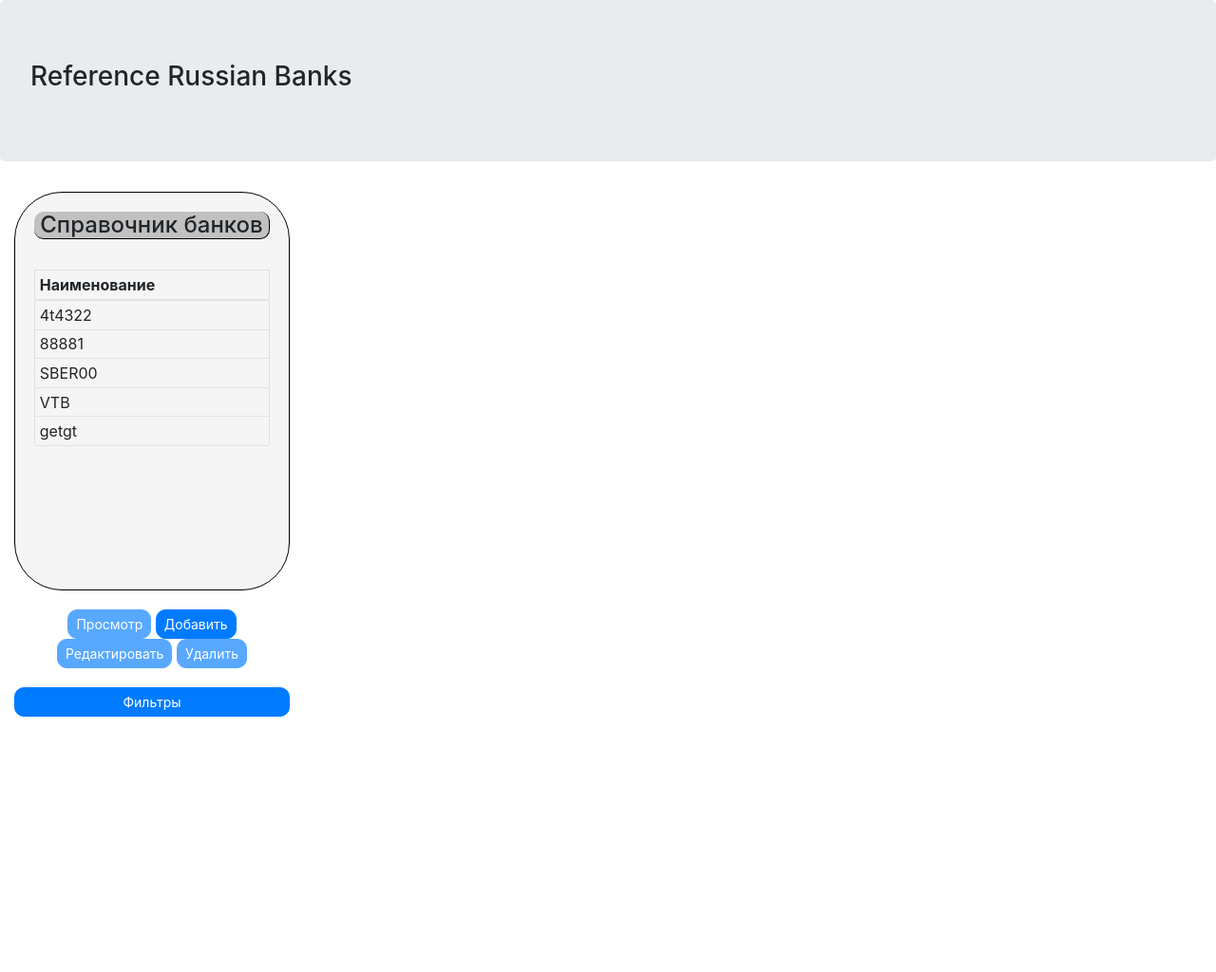
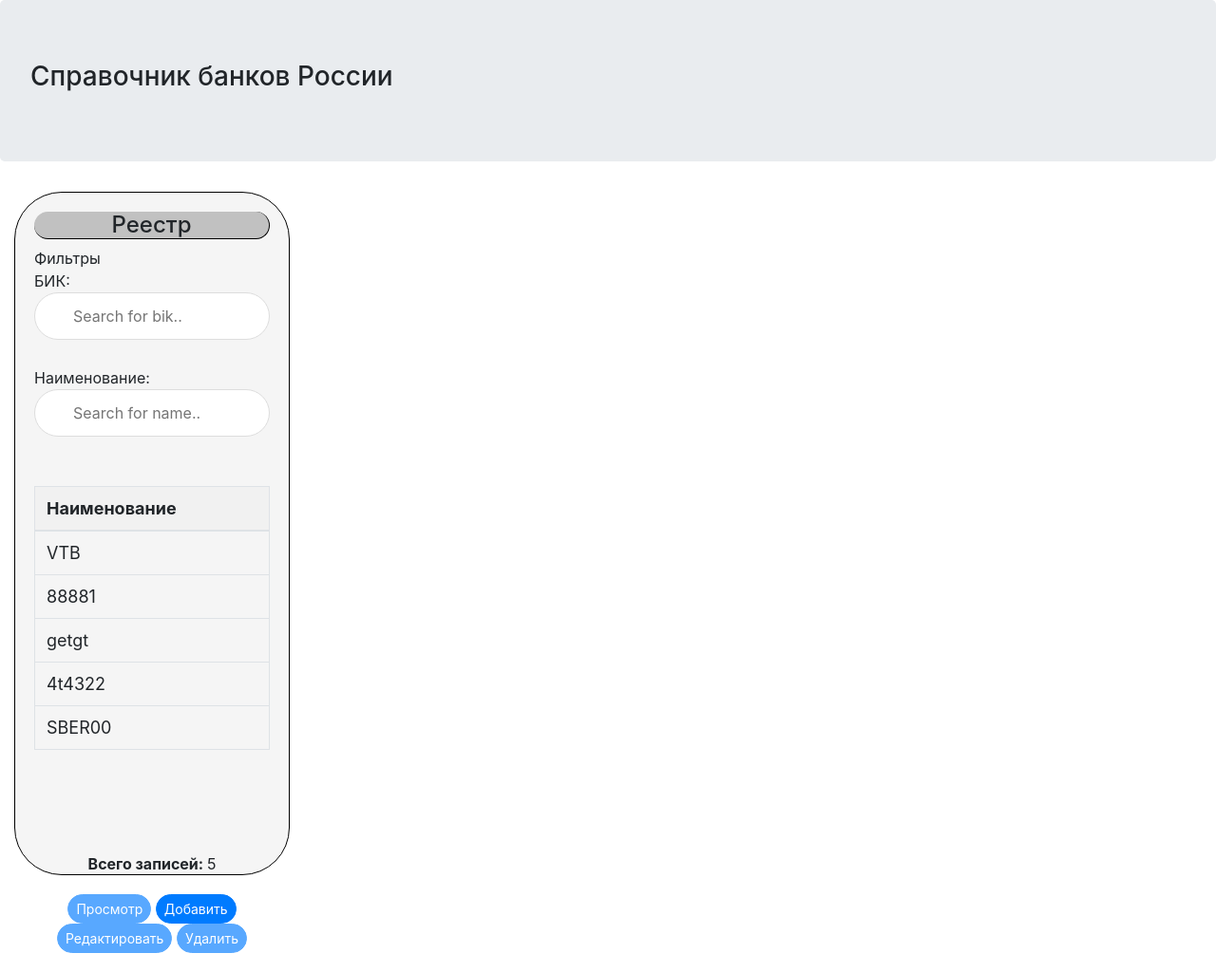
Before and after one commit to Wenomgun/reference_project, a Django app: page / in a window 1280 px wide. Shown: the whole page at 95% size. Before the commit the page ends 755 px from the top, so only its background shows below. Run offline with Django 3.2, Linux system fonts and the light colour scheme; data comes from the database, SQL or seed files in the repository; both versions use the stored data as it was after the commit; some libraries are stand-ins or nearby versions.

Commit message:
check filters and mask

```diff
--- a/referbank/mainApp/static/css/mainApp.css
+++ b/referbank/mainApp/static/css/mainApp.css
@@ -16,7 +16,7 @@
     margin-bottom: 20px;
 }
 .b-el{
-    border-radius: 10px 10px 10px 10px;
+    border-radius: 50px 50px 50px 50px;
 }
 
 .f-v {
@@ -25,21 +25,13 @@
 }
 .mygrid-wrapper-div {
     overflow: scroll;
-    height: 300px;
+    height: 400px;
 }
 
 .main-container{
     align: center;
 }
 
-.filters-search-pnl {
-   display: inline-block;
-   border: 1px solid black;
-   padding: 20px;
-   background: #F5F5F5;
-   margin-top: 20px;
-   border-radius: 50px 50px 50px 50px;
-}
 .container-buttons{
     display: block;
     padding-top: 20px;
@@ -50,13 +42,13 @@
   background: #C1C1C1;
   border-bottom: 1px solid black;
   border-right: 1px solid black;
-  border-radius: 10px 10px 10px 10px;
+  border-radius: 50px 50px 50px 50px;
   text-align: center;
 }
 .box-reestr {
   background: #F5F5F5;
   border: 1px solid black;
-  height: 420px;
+  height: 720px;
   width: 100%;
   padding: 20px;
   border-radius: 50px 50px 50px 50px;
@@ -86,3 +78,49 @@
     background-color: black;
     border: 2px solid #666;
 }
+
+.box-countRow p{
+    align: right;
+    display: inline;
+}
+
+.box-countRow{
+    text-align: center;
+    margin: 10px;
+}
+/**/
+
+#filter-name, #filter-bik {
+  background-position: 10px 10px;
+  background-repeat: no-repeat;
+  width: 100%;
+  font-size: 16px;
+  padding: 12px 20px 12px 40px;
+  border: 1px solid #ddd;
+  margin-bottom: 12px;
+  border-radius: 50px 50px 50px 50px;
+}
+
+.form-control{
+    border-radius: 50px 50px 50px 50px;
+}
+
+#table-banks {
+  border-collapse: collapse;
+  width: 100%;
+  border: 1px solid #ddd;
+  font-size: 18px;
+}
+
+#table-banks th, #table-banks td {
+  text-align: left;
+  padding: 12px;
+}
+
+#table-banks tr {
+  border-bottom: 1px solid #ddd;
+}
+
+#table-banks tr.header, #table-banks tr:hover {
+  background-color: #f1f1f1;
+}
--- a/referbank/mainApp/static/js/mainApp.js
+++ b/referbank/mainApp/static/js/mainApp.js
@@ -1,4 +1,9 @@
 $(document).ready(function(){
+    $(function(){
+      $("#field-bik-add").mask("999999999");
+      $("#field-bik-upd").mask("999999999");
+    });
+
     $('.container-form-add').addClass('unShowEl');
     $('.container-form-upd').addClass('unShowEl');
     $('.box-add-upd').addClass('unShowEl');
@@ -99,6 +104,7 @@ $(document).ready(function(){
         }
     });
     viewInfoBank();
+    onFilter();
 
 
 });
@@ -179,7 +185,7 @@ $(document).ready(function () {
     var updSubmit = $('#btn-cancel-upd-bank');
 
     form.on('submit', function(e) {
-        if(confirm("Изменить выбранную запись?")){
+
             e.preventDefault();
             var data = {};
             var csrf_token = $('#form-upd-bank [name="csrfmiddlewaretoken"]').val();
@@ -204,7 +210,7 @@ $(document).ready(function () {
                     console.log("error");
                 }
            });
-       }
+
     });
 });
 
@@ -235,36 +241,37 @@ $(document).ready(function () {
            });
         };
     });
-
 });
 
-//Search bank
-$(document).ready(function () {
-    var searchBtn = $('#btn-search');
-    var url = searchBtn.attr("action");
+function onFilter() {
+  var filterName, fName, filterBik, fBik ,table, tr, tdName, tdBik, i;
+  filterName = document.getElementById("filter-name");
+  fName = filterName.value.toUpperCase();
+  filterBik = document.getElementById("filter-bik");
+  fBik = filterBik.value.toUpperCase();
+  table = document.getElementById("table-banks");
+  tr = table.getElementsByTagName("tr");
+  var count = tr.length-1;
 
-    searchBtn.click( function(e) {
-
-        var data = {};
-        var csrf_token = $('.container-buttons [name="csrfmiddlewaretoken"]').val();
-        data["csrfmiddlewaretoken"] = csrf_token;
-        data["bikBankSearch"] = $('#filter-bik-search').val();
-        data["nameBankSearch"] = $('#filter-name-search').val();
-        console.log(data);
-        $.ajax({
-            type: "POST",
-            url: url,
-            data: data,
-            cache: false,
-            success: function(data){
-                console.log("succesful search");
-               // console.log(data);
-                //window.location.replace("/");
-            },
-            error : function(){
-                console.log("error search");
-            }
-       });
-
-    });
-});
+  for (i = 0; i < tr.length; i++) {
+    tdBik = tr[i].getElementsByTagName("td")[1];
+    tdName = tr[i].getElementsByTagName("td")[2];
+    if (tdBik) {
+      if (tdBik.innerHTML.toUpperCase().indexOf(fBik) > -1) {
+        tr[i].style.display = "";
+        if (tdName) {
+          if (tdName.innerHTML.toUpperCase().indexOf(fName) > -1) {
+            tr[i].style.display = "";
+          } else {
+            tr[i].style.display = "none";
+            --count;
+          }
+        }
+      } else {
+        tr[i].style.display = "none";
+        --count;
+      }
+    }
+  }
+  document.getElementById("countRow").innerHTML = count;
+}
--- a/referbank/mainApp/templates/mainApp/includes/referenceIndex.html
+++ b/referbank/mainApp/templates/mainApp/includes/referenceIndex.html
@@ -17,15 +17,15 @@
                 </div>
                 <div class="form-group">
                   <label for="field-name-add">Наименование : </label>
-                  <input name="{{ form.name.name }}" class="form-control" id="field-name-add">
+                  <input name="{{ form.name.name }}" class="form-control" id="field-name-add" maxlength="50">
                 </div>
                 <div class="form-group">
                   <label for="field-cornumber-add">Кор. счет : </label>
-                  <input name="{{ form.cornumber.name }}" class="form-control" id="field-cornumber-add">
+                  <input name="{{ form.cornumber.name }}" class="form-control" id="field-cornumber-add" maxlength="50">
                 </div>
                 <div class="form-group">
                   <label for="field-adress-add">Адрес : </label>
-                  <input name="{{ form.adress.name }}" class="form-control" id="field-adress-add">
+                  <input name="{{ form.adress.name }}" class="form-control" id="field-adress-add" maxlength="150">
                 </div>
                 <div class="panel-btn-add">
                       <button id="btn-submit-add-bank" class="b-el btn btn-sm btn-primary" type="submit">Сохранить</button>
@@ -48,15 +48,15 @@
                 </div>
                 <div class="form-group">
                   <label for="field-name-upd">Наименование : </label>
-                  <input class="form-control" id="field-name-upd">
+                  <input class="form-control" id="field-name-upd" maxlength="50">
                 </div>
                 <div class="form-group">
                   <label for="field-cornumber-upd">Кор. счет : </label>
-                  <input  class="form-control" id="field-cornumber-upd">
+                  <input  class="form-control" id="field-cornumber-upd" maxlength="50">
                 </div>
                 <div class="form-group">
                   <label for="field-adress-upd">Адрес : </label>
-                  <input class="form-control" id="field-adress-upd">
+                  <input class="form-control" id="field-adress-upd" maxlength="150">
                 </div>
                 <div class="panel-btn-add">
                       <button id="btn-submit-upd-bank" class="b-el btn btn-sm btn-primary" type="submit">Сохранить</button>
@@ -71,16 +71,27 @@
     <!--Register-->
     <div class="col-xs-12 col-md-5 col-lg-3">
       <div class="container container-reestr box-reestr">
-        <h4 class="caption-box">Справочник банков</h4>
+        <h4 class="caption-box">Реестр</h4>
+        <div class="filters-search panel">
+          <div class="panel-heading">Фильтры</div>
+          <div class="filter-search filter-bik">
+            <p> БИК: <input type="text" id="filter-bik" onkeyup="onFilter()" placeholder="Search for bik.."></p>
+          </div>
+          <div class="filter-search filter-name">
+            <p> Наименование: <input type="text" id="filter-name" onkeyup="onFilter()" placeholder="Search for name.."></p>
+          </div>
+        </div>
+
         <div class="container-table-banks mygrid-wrapper-div">
           <br>
+
           <table class="table table-hover table-sm table-bordered" id="table-banks" >
             <thead disabled >
-              <tr>
+              <tr class="header">
                 <th scope="col">Наименование</th>
               </tr>
             </thead>
-            <tbody>
+            <tbody class="tbl-body">
               {% for bank in banks %}
                 <tr class="rowTable" onclick="viewInfoBank()" >
                   <td scope="col"  name = "idBank" style="display: none">{{bank.id}}</td>
@@ -92,7 +103,9 @@
               {% endfor %}
             </tbody>
           </table>
+
         </div>
+        <div class="box-countRow"><strong>Всего записей: </strong><p id="countRow"></p></div>
       </div>
       <div class="container btn-gr">
         <button id="btn-view" class="b-el btn btn-sm btn-primary button-view-filters" >Просмотр</button>
@@ -100,17 +113,6 @@
         <button id="btn-upd" class="b-el btn btn-sm btn-primary button-upd">Редактировать</button>
         <button id="btn-del" class="b-el btn btn-sm btn-primary button-del" action="{% url 'deletebank' %}">Удалить</button>{% csrf_token %}
 
-      </div>
-        <button id="btn-search" class="b-el btn btn-sm btn-primary button-search-filters" >Фильтры</button>
-      <div class="panel filters-search-pnl">
-          <h4 class="caption-box">Фильтры</h4>
-          <div class="filter-search filter-bik">
-            <p >БИК : <input class="form-control" id="filter-bik-search" ></p>
-          </div>
-          <div class="filter-search filter-name">
-            <p >Наименование : <input class="form-control" id="filter-name-search" ></p>
-          </div>
-          <button id="btn-submit-search-bank" class="b-el btn btn-sm btn-primary" type="submit" action="{% url 'searchbank' %}">Найти</button>{% csrf_token %}
       </div>
     </div>
     <!--View block-->
--- a/referbank/mainApp/templates/mainApp/wrapper.html
+++ b/referbank/mainApp/templates/mainApp/wrapper.html
@@ -11,7 +11,7 @@
 <body>
   <div class="jumbotron">
     <div class="head-menu">
-      <h3>Reference Russian Banks</h3>
+      <h3>Справочник банков России</h3>
     </div>
   </div>
   <div class="main-container">
@@ -21,6 +21,7 @@
 
   <script src="{% static 'js/bootstrap.min.js' %}"></script>
   <script src="{% static 'js/jquery-3.3.1.min.js' %}"></script>
+  <script src="{% static 'js/jquery.maskedinput.min.js' %}"></script>
   <script src="{% static 'js/mainApp.js' %}"></script>
 </body>
 
--- a/referbank/mainApp/urls.py
+++ b/referbank/mainApp/urls.py
@@ -8,5 +8,4 @@ urlpatterns = [
     path('addbank', views.addbank, name='addbank'),
     path('updbank', views.updbank, name='updbank'),
     path('deletebank', views.deletebank, name='deletebank'),
-    path('searchbank', views.searchbank, name='searchbank'),
 ]
--- a/referbank/mainApp/views.py
+++ b/referbank/mainApp/views.py
@@ -8,9 +8,8 @@ from .forms import BankForm
 
 def index(request):
     print("++++++LOAD+++++")
-    banks = Banks.objects.order_by('name')
+    banks = Banks.objects.all()
     context = {'banks': banks}
-
     return render(request, 'mainApp/includes/referenceIndex.html', context)
 
 
@@ -37,7 +36,7 @@ def deletebank(request):
     data = request.POST
     idCurBank = data.get("idBank")
     nameCurBank = data.get("nameBank")
-    print(idCurBank + " " + nameCurBank + "idCurBank, nameCurBank")
+
     targetBank = Banks.objects.get(name=nameCurBank)
     targetBank.delete()
     return JsonResponse(d)
@@ -50,7 +49,6 @@ def updbank(request):
     data = request.POST
     idCurBank = data.get("idBank")
     nameCurBank = data.get("nameBank")
-    print(idCurBank +" " + nameCurBank + "idCurBank, nameCurBank")
 
     bik = form.data.get("bik")
     name = form.data.get("name")
@@ -65,25 +63,3 @@ def updbank(request):
     targetBank.save()
 
     return JsonResponse(d)
-
-def searchbank(request):
-    print("+++++++SEARCH++++++")
-    banks = Banks.objects.all()
-    d = dict()
-    data = request.POST
-    bikBankSearch = data.get("bikBankSearch")
-    nameBankSearch = data.get("nameBankSearch")
-    if bikBankSearch!="" and nameBankSearch!="":
-        banks = Banks.objects.filter(name=nameBankSearch, bik=bikBankSearch)
-    if bikBankSearch!="":
-        banks = Banks.objects.filter(bik=bikBankSearch)
-    if nameBankSearch!="":
-        banks = Banks.objects.filter(name=nameBankSearch)
-    print(banks)
-
-    context = {'banks': banks}
-    print("CONTEXT")
-    print(banks)
-
-    #return render_to_response("mainApp/includes/referenceIndex.html", context)
-    return JsonResponse(data)
```
Also changed, not shown: referbank/db.sqlite3, referbank/mainApp/static/js/jquery.maskedinput.min.js (added).
